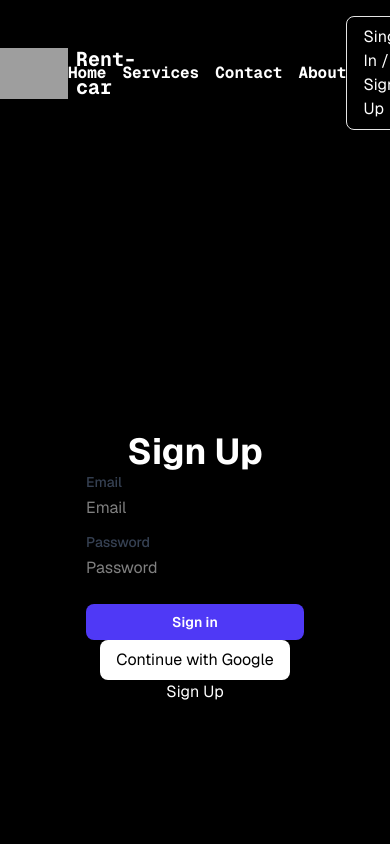
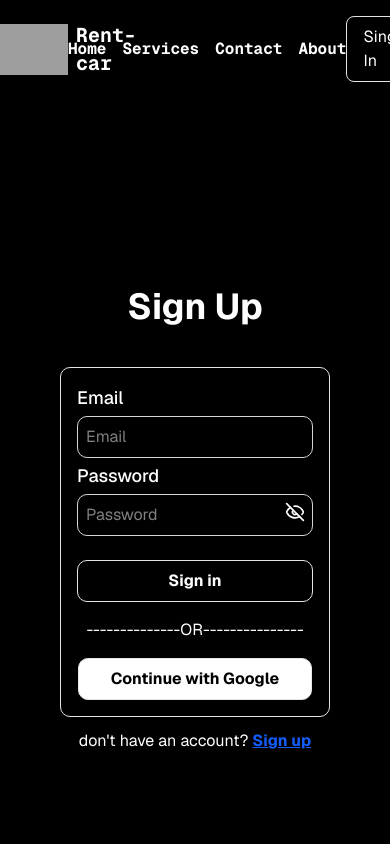
Before and after one commit to Rayen-ch-dev/Rent-Cars-Project, a Next.js app: page /LogIn in a window 390 px wide. Shown: the top 844 px of the page. Built offline with nearby package versions, Linux system fonts and the light colour scheme; no server answers; grey boxes are pictures that could not be loaded.

Commit message:
added the eye icon in passwords fields

```diff
--- a/app/LogIn/page.tsx
+++ b/app/LogIn/page.tsx
@@ -1,5 +1,4 @@
 import React from 'react'
-import SignUpButton from "@/components/SignUpButtonGoogle";
 import LoginForm from "@/components/LoginForm";
 import Link from "next/link";
 const SignIn = () => {
@@ -8,12 +7,12 @@ const SignIn = () => {
         <section className="flex flex-col items-center justify-center">
             <h1 className="text-4xl font-bold">Sign Up</h1>
             <LoginForm />
-            {/* continue with google*/}
-            <SignUpButton />
+
+
             {/* Sign up with credentials*/}
             <Link href="/SignUp">
                 <button>
-                    Sign Up
+                    don't have an account? <span className=' text-blue-600 underline font-bold hover:text-blue-800 cursor-pointer'>Sign up</span>
                 </button>
             </Link>
 
--- a/app/SignUp/page.tsx
+++ b/app/SignUp/page.tsx
@@ -3,10 +3,10 @@ import RegisterForm from "@/components/RegisterForm";
 import Link from "next/link";
 export default function SignUpPage() {
   return (
-    <section className="flex flex-col items-center justify-center min-h-screen p-4">
-      <h1 className="text-3xl font-bold mb-4">Create Account</h1>
+    <section className="flex flex-col items-center justify-center min-h-screen p-4 mt-6">
+      <h1 className="text-3xl font-bold ">Create Account</h1>
       <RegisterForm />
-      <p className="p-3">already have an account ? <Link href="/LogIn" className="text-blue-500 hover:underline">Sign In</Link></p>
+      <p className="">already have an account ? <Link href="/LogIn" className="text-blue-500 hover:underline text-blue-600 underline font-bold hover:text-blue-800 cursor-pointer">Sign In</Link></p>
     </section>
   );
 }
--- a/components/Header.tsx
+++ b/components/Header.tsx
@@ -40,9 +40,9 @@ const Header = async () => {
           <>
             <Link
               href="/LogIn"
-              className="border hover:bg-white hover:text-black transition duration-300 text-white px-4 py-2 rounded-md"
+              className="border hover:bg-white hover:text-black transition duration-300 text-white mr-4 px-4 py-2 rounded-md"
             >
-              Sing In / Sign Up
+              Sing In
 
             </Link>
 
--- a/components/LoginForm.tsx
+++ b/components/LoginForm.tsx
@@ -6,10 +6,17 @@ import { IFormField } from "@/types/app";
 import { useRef } from "react";
 import { toast } from "sonner";
 import { useRouter } from "next/navigation";
+import SignUpButton from "@/components/SignUpButtonGoogle";
+import { Eye, EyeOff } from "lucide-react";
+const LoginForm = () => {
+  const [showPassword, setShowPassword] = useState({});
 
-const LoginForm = () => {
+
   const router = useRouter();
   const [isLoading, setIsLoading] = useState(false);
+  const togglePasswordVisibility = () => {
+    setShowPassword(!showPassword);
+  };
   const formRef = useRef<HTMLFormElement>(null);
   const { getFormFields } = useFormFields({ slug: "login" });
   const [errors, setErrors] = useState<{ [key: string]: string }>({});
@@ -30,16 +37,13 @@ const LoginForm = () => {
         email: data.email,
         password: data.password,
       });
-      if(res?.error){
+      if (res?.error) {
         toast.error("Invalid email or password");
-      }else{
+      } else {
         toast.success("Login successful");
         router.push("/");
         router.refresh();
-
       }
-
-
     } catch (error) {
       console.error("Authentication error:", error);
       toast.error("Something went wrong");
@@ -53,34 +57,67 @@ const LoginForm = () => {
   };
 
   return (
-    <form onSubmit={onSubmit} ref={formRef}>
+    <form
+      onSubmit={onSubmit}
+      ref={formRef}
+      className="w-full max-w-md mx-auto p-4 border rounded-lg shadow-lg mt-10 mb-3"
+      autoComplete="off"
+    >
       {getFormFields().map((field: IFormField) => (
-        <div key={field.name} className="mb-3">
+        <div key={field.name} className="mb-1">
           <label
             htmlFor={field.name}
-            className="block text-sm font-medium text-gray-700"
+            className="block text-lg font-medium text-white mb-1"
           >
             {field.label}
           </label>
-          <input
-            type={field.type}
-            name={field.name}
-            placeholder={field.placeholder}
-            required={field.required}
-            className="mt-1 block w-full rounded-md border-gray-300 shadow-sm focus:border-indigo-500 focus:ring-indigo-500 sm:text-sm"
-          />
+          <div className="relative">
+            <input
+              type={
+                field.type === "password" && showPassword
+                  ? "text"
+                  : field.type
+              }
+              name={field.name}
+              placeholder={field.placeholder}
+              required={field.required}
+              className="block w-full p-2 rounded-lg border border-gray-300 focus:border-blue-500 focus:ring-blue-500"
+            />
+            {field.type === "password" && (
+              <button
+                type="button"
+                onClick={() => togglePasswordVisibility()}
+                className="absolute right-2 top-2"
+              >
+                {showPassword ? (
+                  <EyeOff size={20} />
+                ) : (
+                  <Eye size={20} />
+                )}
+              </button>
+            )}
+          </div>
           {errors[field.name] && (
-            <p className="text-sm text-red-500 mt-1">{errors[field.name]}</p>
+            <p className="text-sm text-red-500 mt-2 ml-1">
+              {errors[field.name]}
+            </p>
           )}
         </div>
       ))}
+
       <button
         type="submit"
-        className="mt-3 w-full rounded-md bg-indigo-600 px-3 py-2 text-sm font-semibold text-white shadow-sm hover:bg-indigo-500 focus-visible:outline focus-visible:outline-2 focus-visible:outline-offset-2 focus-visible:outline-indigo-600"
+        className="w-full border hover:bg-white cursor-pointer hover:text-black text-white font-bold py-2 px-6 rounded-lg mt-5"
         disabled={isLoading}
       >
         {isLoading ? "Signing in ..." : "Sign in"}
       </button>
+      <div className="flex justify-center mt-4">
+        --------------OR---------------
+      </div>
+      <div className="flex justify-center ">
+        <SignUpButton />
+      </div>
     </form>
   );
 };
--- a/components/RegisterForm.tsx
+++ b/components/RegisterForm.tsx
@@ -7,9 +7,13 @@ import { signup } from "@/app/actions/auth";
 import { useFormFields } from "@/hooks/useFormFields";
 import { IFormField } from "@/types/app";
 import { toast } from "sonner";
-
+import { Eye, EyeOff } from "lucide-react";
 export default function RegisterForm() {
   const router = useRouter();
+  const [showPassword, setShowPassword] = useState(false);
+  const togglePasswordVisibility = () => {
+    setShowPassword(!showPassword);
+  };
 
   const initialState: {
     message?: string;
@@ -38,26 +42,45 @@ export default function RegisterForm() {
   return (
     <form
       action={action}
-      className="w-full max-w-sm"
+      className="w-full max-w-md mx-auto p-4  border rounded-lg shadow-lg mt-10 mb-3"
       autoComplete="off"
     >
       {getFormFields().map((field: IFormField) => (
-        <div key={field.name} className="mb-3">
+        <div key={field.name} className="mb-1">
           <label
             htmlFor={field.name}
-            className="block text-sm font-medium text-gray-700"
+            className="block text-lg font-medium  text-white mb-1"
           >
             {field.label}
           </label>
-          <input
-            type={field.type}
-            name={field.name}
-            placeholder={field.placeholder}
-            required={field.required}
-            className="mt-1 block w-full rounded-md border-gray-300 shadow-sm focus:border-indigo-500 focus:ring-indigo-500 sm:text-sm"
-          />
+          <div className="relative">
+            <input
+              type={
+                field.type === "password" && showPassword
+                  ? "text"
+                  : field.type
+              }
+              name={field.name}
+              placeholder={field.placeholder}
+              required={field.required}
+              className="block w-full p-2 rounded-lg border border-gray-300 focus:border-blue-500 focus:ring-blue-500"
+            />
+            {field.type === "password" && (
+              <button
+                type="button"
+                onClick={() => togglePasswordVisibility()}
+                className="absolute right-2 top-2"
+              >
+                {showPassword ? (
+                  <EyeOff size={20} />
+                ) : (
+                  <Eye size={20} />
+                )}
+              </button>
+            )}
+          </div>
           {state?.error?.[field.name] && (
-            <p className="text-sm text-red-500 mt-1">
+            <p className="text-sm text-red-500 mt-2 ml-1">
               {state.error[field.name]}
             </p>
           )}
@@ -65,7 +88,7 @@ export default function RegisterForm() {
       ))}
       <button
         type="submit"
-        className="mt-3 w-full rounded-md bg-indigo-600 px-3 py-2 text-sm font-semibold text-white shadow-sm hover:bg-indigo-500 focus:outline-none"
+        className="w-full border hover:bg-white cursor-pointer hover:text-black text-white font-bold py-2 px-6 rounded-lg mt-5"
       >
         Register
       </button>
--- a/components/SignUpButtonGoogle.tsx
+++ b/components/SignUpButtonGoogle.tsx
@@ -21,7 +21,7 @@ export default function SignUpButton() {
   return (
     <form onSubmit={handleSignIn}>
       <button
-        className="bg-white hover:bg-black hover:text-white transition duration-300 text-black px-4 py-2 rounded-md disabled:opacity-50 disabled:cursor-not-allowed"
+        className="w-full border bg-white cursor-pointer text-black mt-4 hover:text-white hover:bg-black font-bold py-2 px-8  rounded-lg "
         type="submit"
         disabled={isLoading}
       >
--- a/hooks/useFormFields.ts
+++ b/hooks/useFormFields.ts
@@ -1,3 +1,5 @@
+import { IFormField, IFormFieldsVariables } from "@/types/app";
+
 interface Props extends IFormFieldsVariables{};
 export const useFormFields = ({slug}:Props)=>{
     const loginFields =(): IFormField[] => {
@@ -61,7 +63,7 @@ export const useFormFields = ({slug}:Props)=>{
             case "register":
                 return registerFields();
             default:
-                return [];   b
+                return [];
         }
     };
     return {getFormFields};
```
